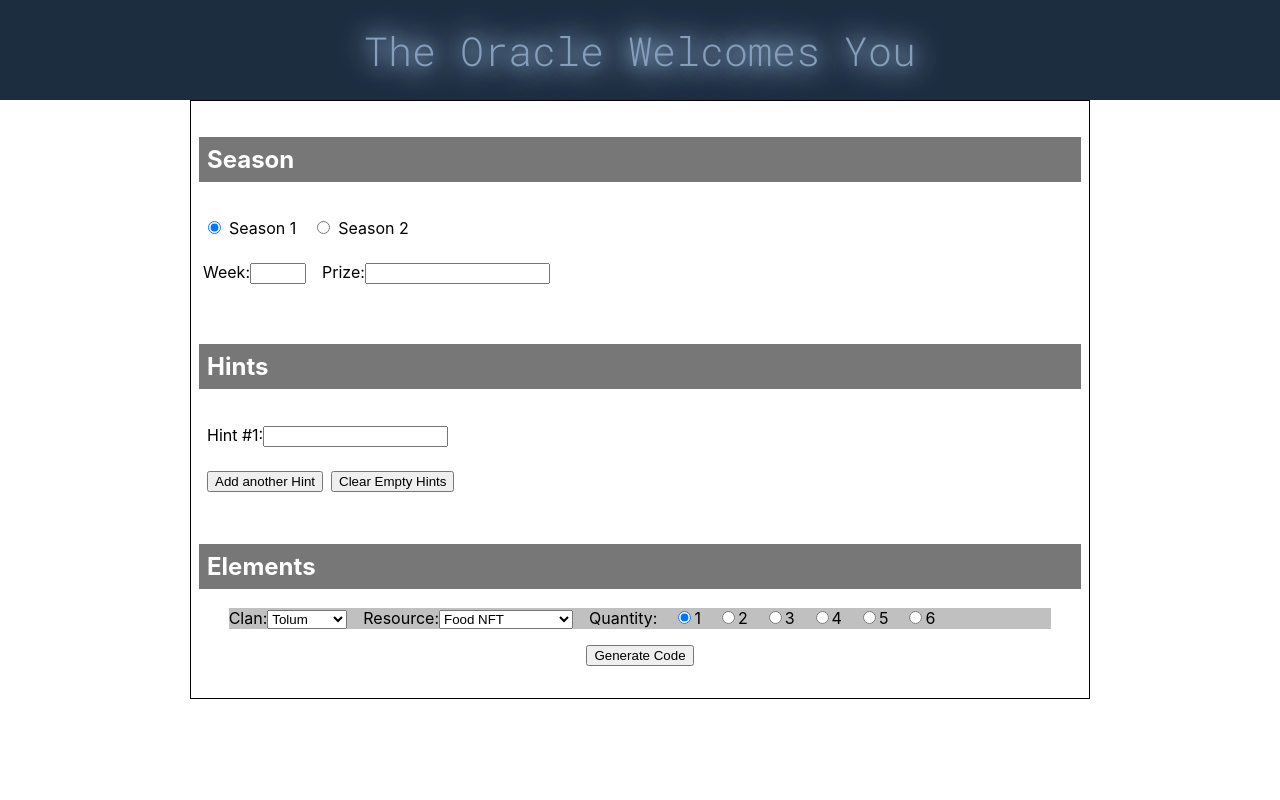
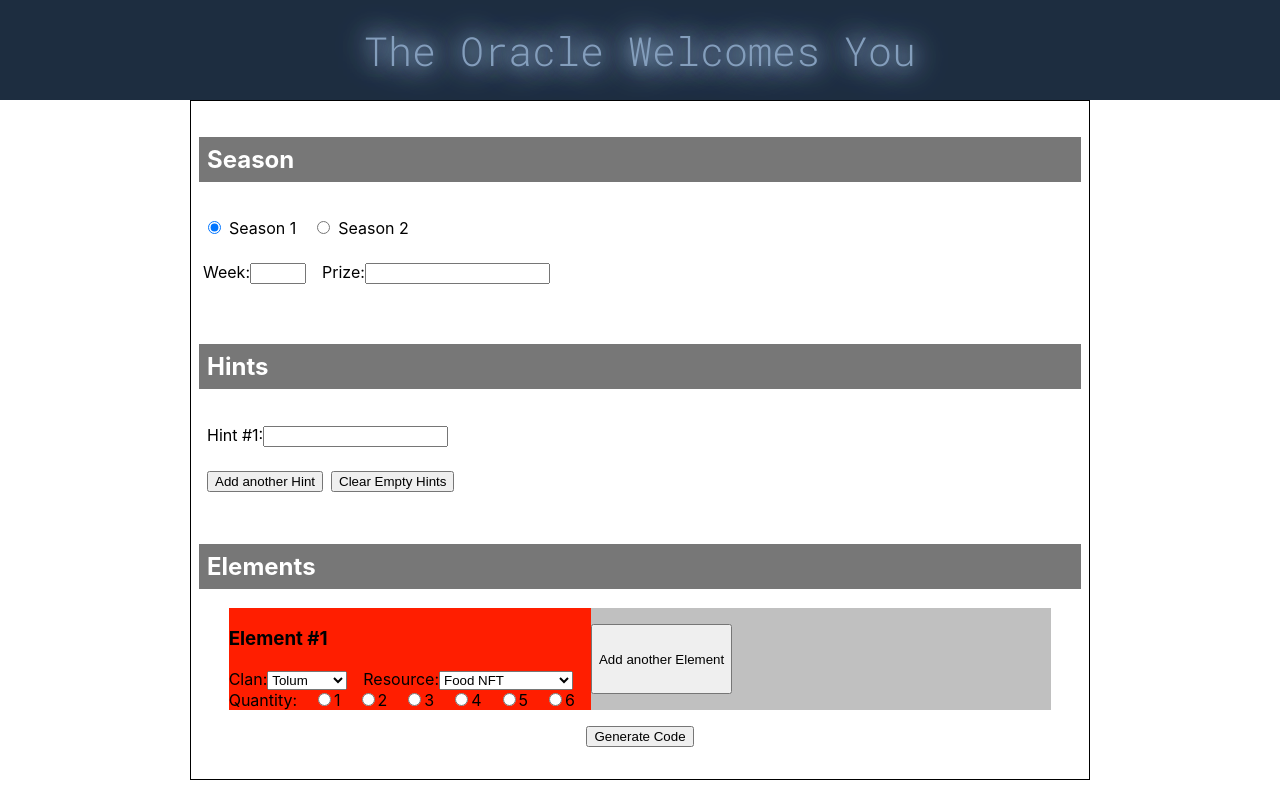
Before and after one commit to stargelnaz/oh-oracle-challenge-builder, a React (Create React App) app: page / in a window 1280 px wide. Built offline with nearby package versions, Linux system fonts and the light colour scheme.

Commit message:
Added the add new element ability

```diff
--- a/src/components/ChallengeInputForm.js
+++ b/src/components/ChallengeInputForm.js
@@ -9,18 +9,47 @@ const ChallengeInputForm = () => {
   const [week, setWeek] = useState('');
   const [prize, setPrize] = useState('');
   const [hints, setHints] = useState([{ id: 1, value: '' }]);
-  const [quantity, setQuantity] = useState('1');
+  const [elements, setElements] = useState([
+    { id: 1, clan: '', resource: '', quantity: 1 }
+  ]);
+
   // Add hint handler
   const addHint = () => {
     setHints([...hints, { id: hints.length + 1, value: '' }]);
   };
+
   // Clean empty hints handler
   const cleanEmptyHints = () => {
     setHints(hints.filter((hint) => hint.value.trim() !== ''));
   };
+
   // Update hint value handler
   const updateHint = (id, value) => {
     setHints(hints.map((hint) => (hint.id === id ? { ...hint, value } : hint)));
+  };
+
+  // Add element handler
+  const addElement = () => {
+    setElements([
+      ...elements,
+      { id: elements.length + 1, clan: '', resource: '', quantity: 1 }
+    ]);
+  };
+
+  // Delete last element handler
+  const deleteLastElement = () => {
+    if (elements.length > 1) {
+      setElements(elements.slice(0, elements.length - 1));
+    }
+  };
+
+  // Update element handler
+  const updateElement = (id, field, value) => {
+    setElements(
+      elements.map((element) =>
+        element.id === id ? { ...element, [field]: value } : element
+      )
+    );
   };
 
   // Generate code handler
@@ -30,8 +59,14 @@ const ChallengeInputForm = () => {
     const hintsCode = hints
       .map((hint, index) => (hint.value ? `&H${index + 1}=${hint.value}` : ''))
       .join('');
+    const elementsCode = elements
+      .map(
+        (element) =>
+          `&E${element.id}=${element.clan}-${element.resource}-${element.quantity}`
+      )
+      .join('');
 
-    const code = `${season}${weekCode}${prizeCode}${hintsCode}`;
+    const code = `${season}${weekCode}${prizeCode}${hintsCode}${elementsCode}`;
     console.log('Generated code:', code);
   };
 
@@ -112,34 +147,60 @@ const ChallengeInputForm = () => {
       </div>
       <h2>Elements</h2>
       <div className='form-elements'>
-        <div>
+        {elements.map((element) => (
+          <div
+            key={element.id}
+            style={{ backgroundColor: `rgb(255, ${element.id * 30}, 0)` }}
+          >
+            <h3>Element #{element.id}</h3>
+            {/* Element #{element.id} */}
+            {/* <br /> */}
             <label>
               Clan:
               <ClanSelectOptions />
             </label>
-        </div>
-        <div>
             <label>
               Resource:
               <ResourceSelectOptions />
             </label>
-        </div>
             <div>
               <label>Quantity:</label>
               {[1, 2, 3, 4, 5, 6].map((num) => (
                 <label key={num}>
                   <input
                     type='radio'
-                name='quantity'
+                    name={`quantity${element.id}`}
                     value={num}
-                checked={num.toString() === quantity}
-                onChange={(e) => setQuantity(e.target.value)}
+                    checked={num.toString() === element.quantity}
+                    onChange={(e) =>
+                      setElements(
+                        elements.map((el) =>
+                          el.id === element.id
+                            ? { ...el, quantity: e.target.value }
+                            : el
+                        )
+                      )
+                    }
                   />
                   {num}
                 </label>
               ))}
+              {element.id > 1 && (
+                <button
+                  type='button'
+                  onClick={() => setElements(elements.slice(0, -1))}
+                  style={{ marginLeft: '0.5rem' }}
+                >
+                  Delete Element
+                </button>
+              )}
             </div>
-      </div>{' '}
+          </div>
+        ))}
+        <button type='button' onClick={addElement}>
+          Add another Element
+        </button>
+      </div>
       <button type='button' onClick={generateCode}>
         Generate Code
       </button>
```
Lines whose indentation alone changed are shown as unchanged.
